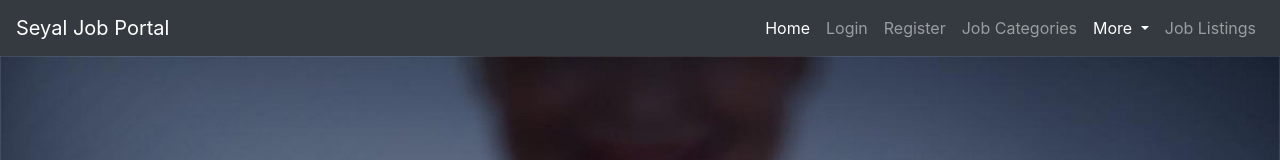
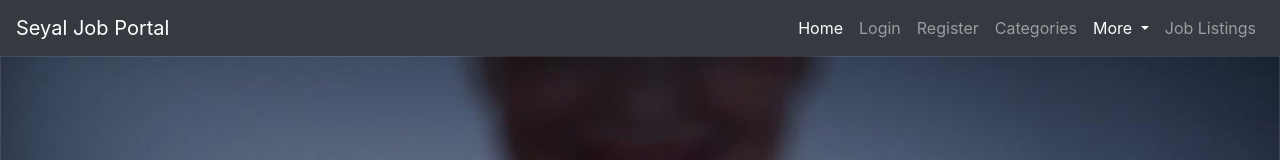
Before and after one commit to saravanant456/Jobportal, a plain HTML site: page index.html in a window 1280 px wide. Shown: the top 160 px of the page. Drawn offline with nearby package versions, Linux system fonts and the light colour scheme.

Commit message:
Update index.html

```diff
--- a/index.html
+++ b/index.html
@@ -105,7 +105,7 @@
                     <a class="nav-link" href="registrationbootstrap.html">Register</a>
                 </li>
                 <li class="nav-item">
-                    <a class="nav-link" href="#section2">Job Categories</a>
+                    <a class="nav-link" href="#section2">Categories</a>
                 </li>
                 <li class="nav-item dropdown">
                     <a class="nav-link dropdown-toggle" href="#" id="navbarDropdown" role="button"
```
